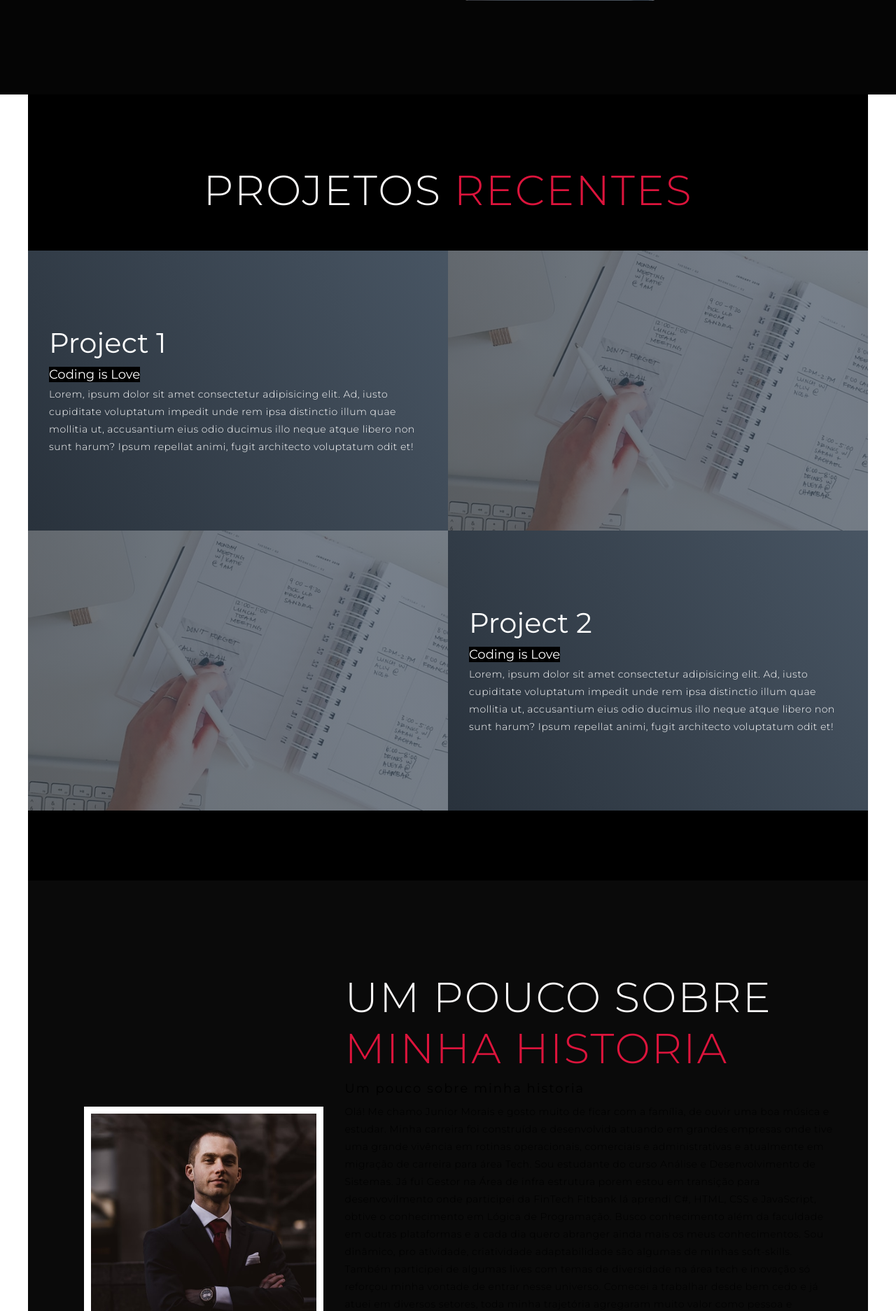
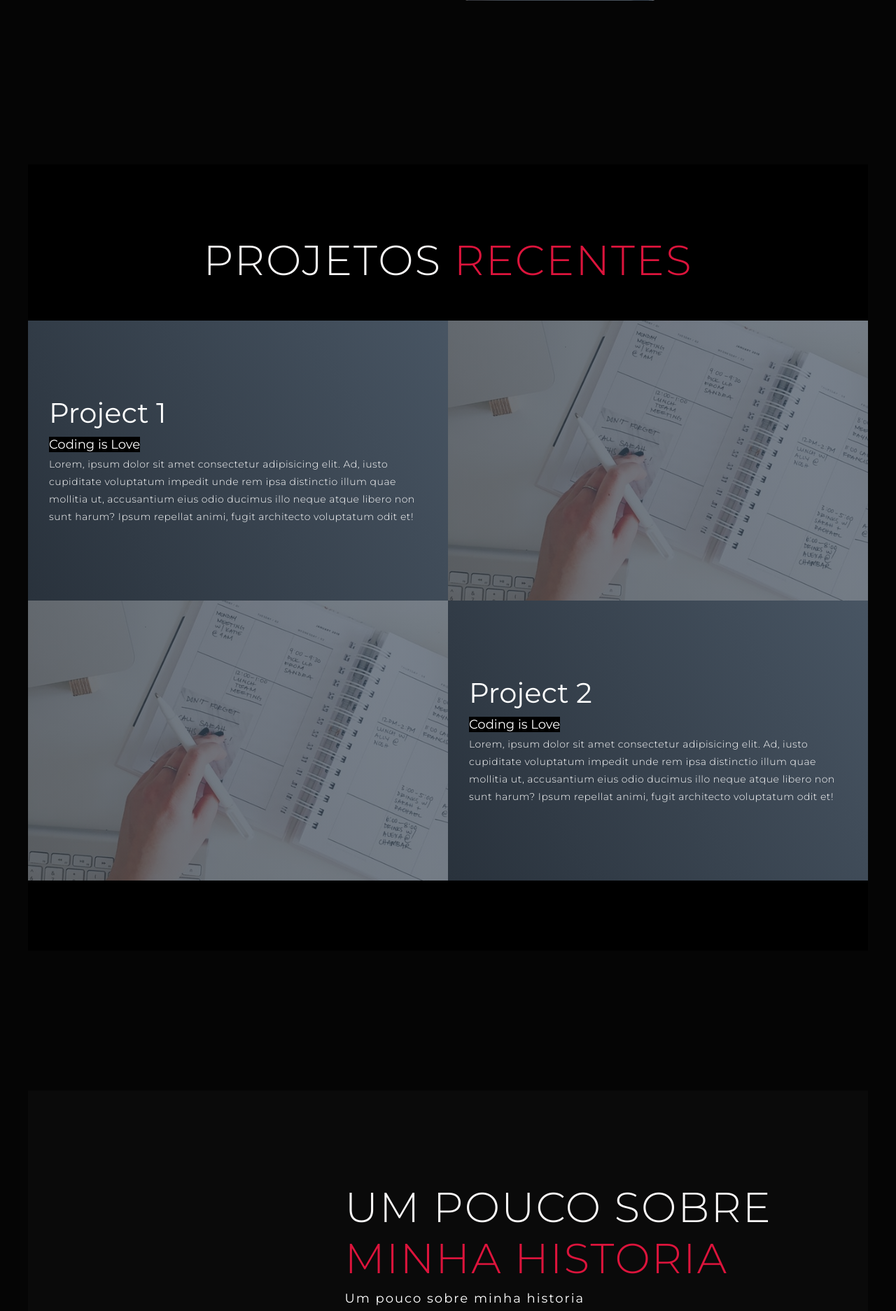
Before and after one commit to sagalived/Portifolio, a PHP site: page / in a window 1280 px wide. Shown: the part 1465-3338 px from the top of the page at 70% size. Run offline with PHP 8.4, Linux system fonts and the light colour scheme.

Commit message:
portifólio

```diff
--- a/CSS/style.css
+++ b/CSS/style.css
@@ -332,6 +332,20 @@ p {
 /* End Services Section */
 
 /* Projects section */
+
+#projects, #about, #contact{
+	flex-direction: column;
+	background-color: rgb(5, 5, 5);
+	max-width: 1500px;
+	margin: 0 auto;
+	padding: 100px 0;
+}
+.sobre-mim{
+	color: white;
+}
+.about-me{
+	color: white;
+}
 #projects .projects {
 	flex-direction: column;
 	max-width: 1200px;
@@ -372,6 +386,9 @@ p {
 	flex-direction: column;
 	background-image: linear-gradient(60deg, #29323c 0%, #485563 100%);
 	color: white;
+}
+.projects-header{
+background-color: #000000;
 }
 #projects .project-info h1 {
 	font-size: 4rem;
--- a/index.html
+++ b/index.html
@@ -145,8 +145,8 @@
       </div>
       <div class="col-right">
         <h1 class="section-title">Um pouco sobre <span>Minha Historia</span></h1>
-        <h2>Um pouco sobre minha historia</h2>
-        <p>Olá!
+        <h2 class="sobre-mim">Um pouco sobre minha historia</h2>
+        <p class="about-me">Olá!
           Me chamo Junior Morais e gosto muito de ficar com a família, de ouvir uma boa música e estudar.
           Minha carreira foi construída e desenvolvida atuando em grandes empresas onde tive uma grande vivência em rotinas operacionais, comerciais e administrativas e atualmente em migração de carreira para área Tech.
           Sou estudante do curso Análise e Desenvolvimento de Sistemas.
@@ -173,24 +173,24 @@
         <div class="contact-item">
           <div class="icon"><img src="https://img.icons8.com/bubbles/100/000000/phone.png" /></div>
           <div class="contact-info">
-            <h1>Telefone</h1>
-            <h2>85 99907-9005</h2>
+            <h1 class="sobre-mim">Telefone</h1>
+            <h2 class="sobre-mim">85 99907-9005</h2>
 
           </div>
         </div>
         <div class="contact-item">
           <div class="icon"><img src="https://img.icons8.com/bubbles/100/000000/new-post.png" /></div>
           <div class="contact-info">
-            <h1>Email</h1>
-            <h2>sagalived@gmail.com</h2>
-            <h2>devjrmorais@gmail.com</h2>
+            <h1 class="sobre-mim">Email</h1>
+            <h2 class="sobre-mim">sagalived@gmail.com</h2>
+            <h2 class="sobre-mim">devjrmorais@gmail.com</h2>
           </div>
         </div>
         <div class="contact-item">
           <div class="icon"><img src="https://img.icons8.com/3d-fluency/344/whatsapp.png" /></div>
           <div class="contact-info">
-            <h1>Whatsapp</h1>
-            <h2>85 99907-9005</h2>
+            <h1 class="sobre-mim">Whatsapp</h1>
+            <h2 class="sobre-mim">85 99907-9005</h2>
           </div>
         </div>
       </div>
```
